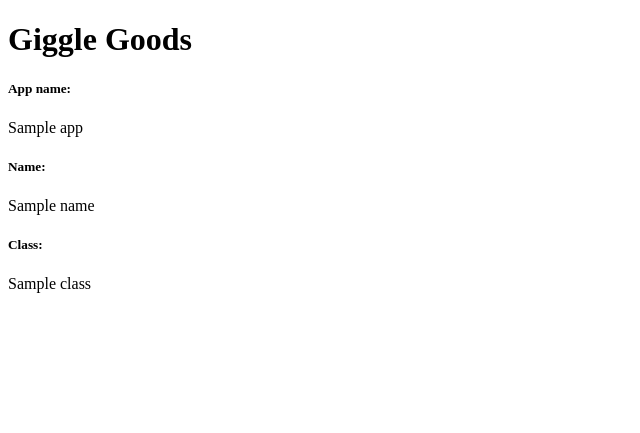
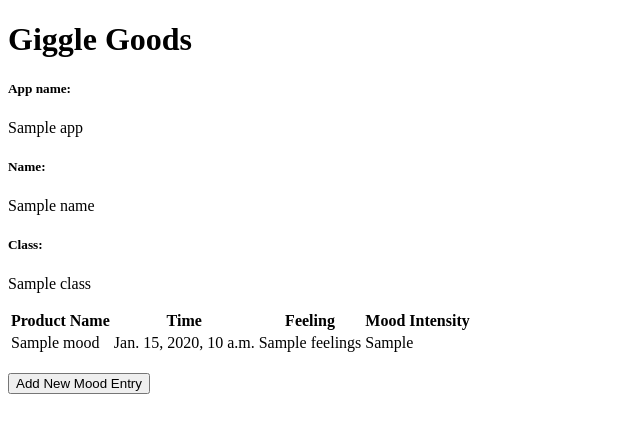
Before and after one commit to cacaciw/gigglegoods, a Django app: template main/templates/main.html in a window 1280 px wide. Shown: the top 433 px of the page, without its empty margins (0-640 px from the left). Run offline with Django 5.2, Linux system fonts and the light colour scheme; tables that the repository leaves empty hold one stand-in row (values such as "Sample post"); the template is opened without the code that fills it: values that come from a table or form of the project are taken from there, most other values are stand-ins (such as "Sample title", 1, 10 or a date in 2020).

Commit message:
Adding main.html

```diff
--- a/main/templates/main.html
+++ b/main/templates/main.html
@@ -10,4 +10,34 @@
 <h5>Class: </h5>
 <p>{{Class}}</p>
 
+{% if not giggle_entry %}
+<p>Belum ada pesanan ke GiggleGoods.</p>
+{% else %}
+<table>
+  <tr>
+    <th>Product Name</th>
+    <th>Time</th>
+    <th>Feeling</th>
+    <th>Mood Intensity</th>
+  </tr>
+
+  {% comment %} Berikut cara memperlihatkan data mood di bawah baris ini
+  {% endcomment %}
+  {% for mood_entry in mood_entries %}
+  <tr>
+    <td>{{mood_entry.mood}}</td>
+    <td>{{mood_entry.time}}</td>
+    <td>{{mood_entry.feelings}}</td>
+    <td>{{mood_entry.mood_intensity}}</td>
+  </tr>
+  {% endfor %}
+</table>
+{% endif %}
+
+<br />
+
+<a href="{% url 'main:create_mood_entry' %}">
+  <button>Add New Mood Entry</button>
+</a>
+
 {% endblock content %}
```
